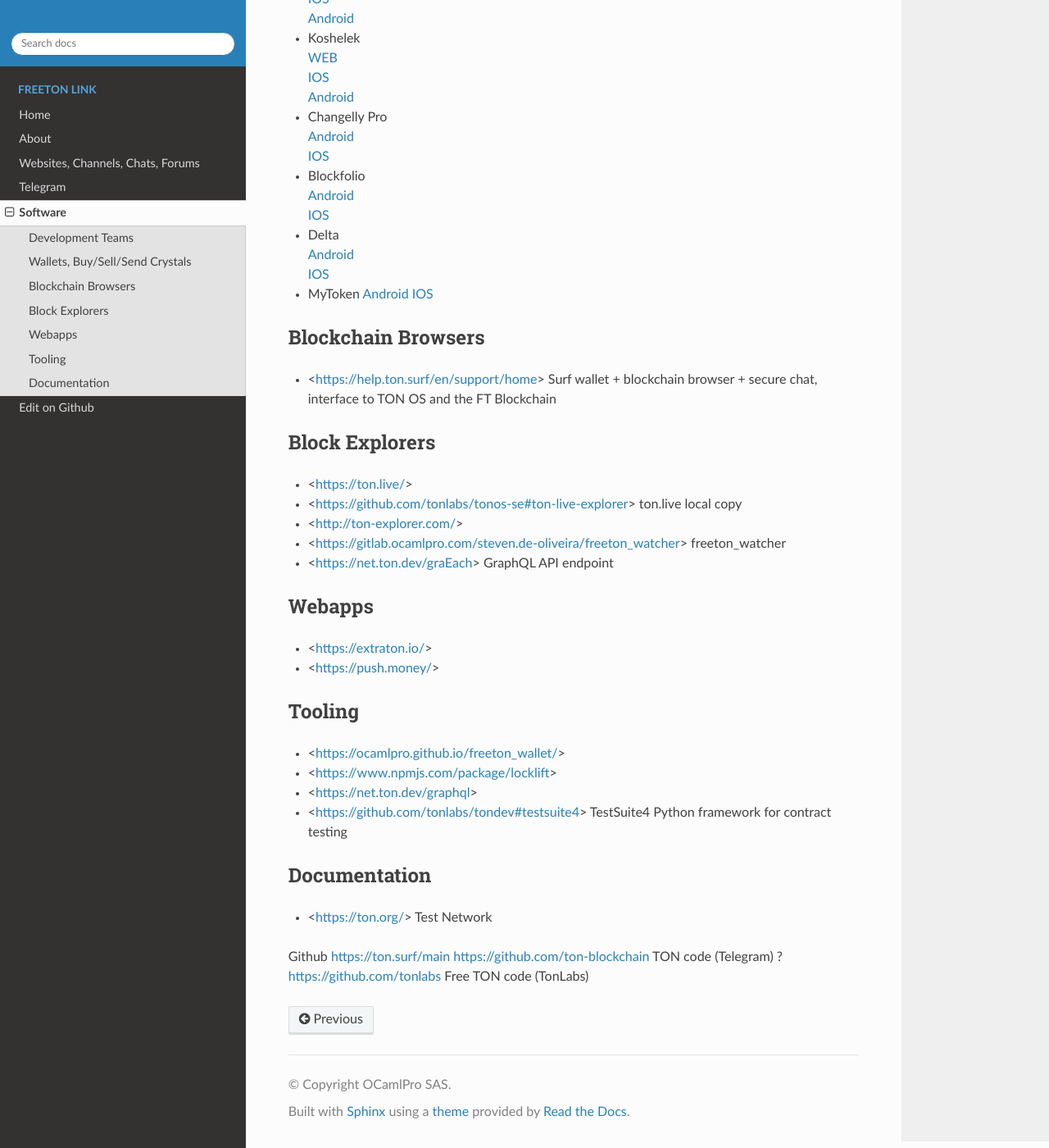
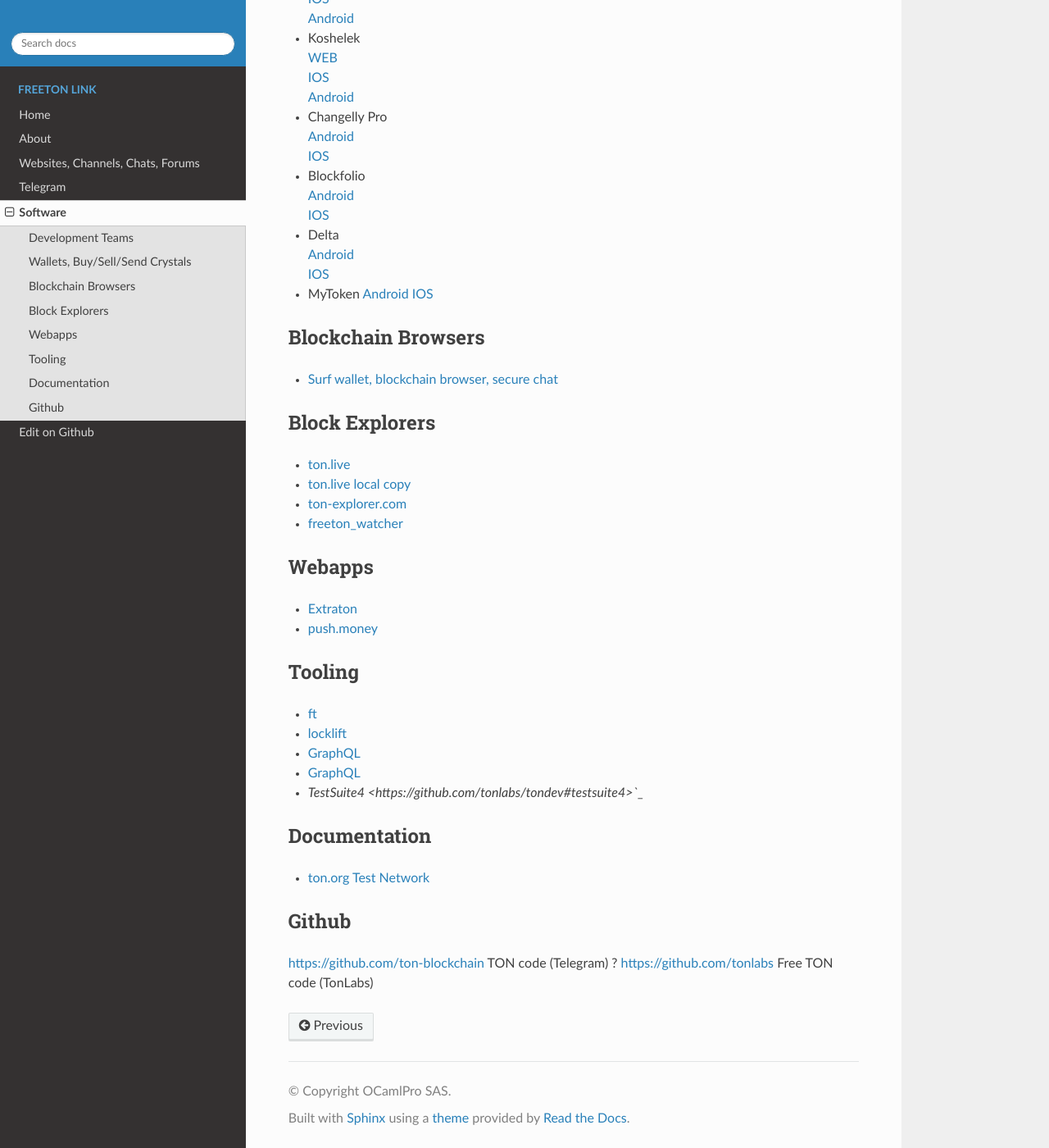
Before and after one commit to OCamlPro/www.freeton.link, a Sphinx documentation site: the page built from sphinx/software.rst, in a window 1280 px wide and 1400 px high, scrolled down 789 px. Shown: the whole window at 82% size. Built offline with Sphinx 7.4.7 and the Read the Docs theme 2.0.0, drawn with Linux system fonts in a browser that asks for light colours; the version number could not be read and is left out; some of the changed text lies outside the part shown.

Commit message:
software.rst

```diff
--- a/sphinx/software.rst
+++ b/sphinx/software.rst
@@ -47,34 +47,34 @@
 
 Blockchain Browsers
 ~~~~~~~~~~~~~~~
-* <https://help.ton.surf/en/support/home> Surf wallet + blockchain browser + secure chat, interface to TON OS and the FT Blockchain
+* `Surf wallet, blockchain browser, secure chat <https://help.ton.surf/en/support/home>`_
 
 Block Explorers
 ~~~~~~~~~~~~~~~
-* <https://ton.live/>
-* <https://github.com/tonlabs/tonos-se#ton-live-explorer> ton.live local copy
-* <http://ton-explorer.com/>
-* <https://gitlab.ocamlpro.com/steven.de-oliveira/freeton_watcher> freeton_watcher
-* <https://net.ton.dev/graEach> GraphQL API endpoint
+* `ton.live <https://ton.live/>`_
+* `ton.live local copy <https://github.com/tonlabs/tonos-se#ton-live-explorer>`_
+* `ton-explorer.com <http://ton-explorer.com/>`_
+* `freeton_watcher <https://gitlab.ocamlpro.com/steven.de-oliveira/freeton_watcher>`_
 
 Webapps
 ~~~~~~~
-* <https://extraton.io/>
-* <https://push.money/>
+* `Extraton <https://extraton.io/>`_
+* `push.money <https://push.money/>`_
 
 Tooling
 ~~~~~~~
-* <https://ocamlpro.github.io/freeton_wallet/>
-* <https://www.npmjs.com/package/locklift>
-* <https://net.ton.dev/graphql>
-* <https://github.com/tonlabs/tondev#testsuite4> TestSuite4 Python framework for contract testing
+* `ft <https://ocamlpro.github.io/freeton_wallet/>`_
+* `locklift <https://www.npmjs.com/package/locklift>`_
+* `GraphQL <https://net.ton.dev/graphql>`_
+* `GraphQL <https://net.ton.dev/graEach>`_
+* `TestSuite4 <https://github.com/tonlabs/tondev#testsuite4>`_`
 
 Documentation
 ~~~~~~~~~~~~~
-* <https://ton.org/> Test Network
+* `ton.org Test Network <https://ton.org/>`_
 
 Github
-https://ton.surf/main
+~~~~~~~~~~~~~
 https://github.com/ton-blockchain TON code (Telegram) ?
 https://github.com/tonlabs Free TON code (TonLabs)
 
```
Also changed, not shown: other parts of sphinx/software.rst (+1 -1 lines).
